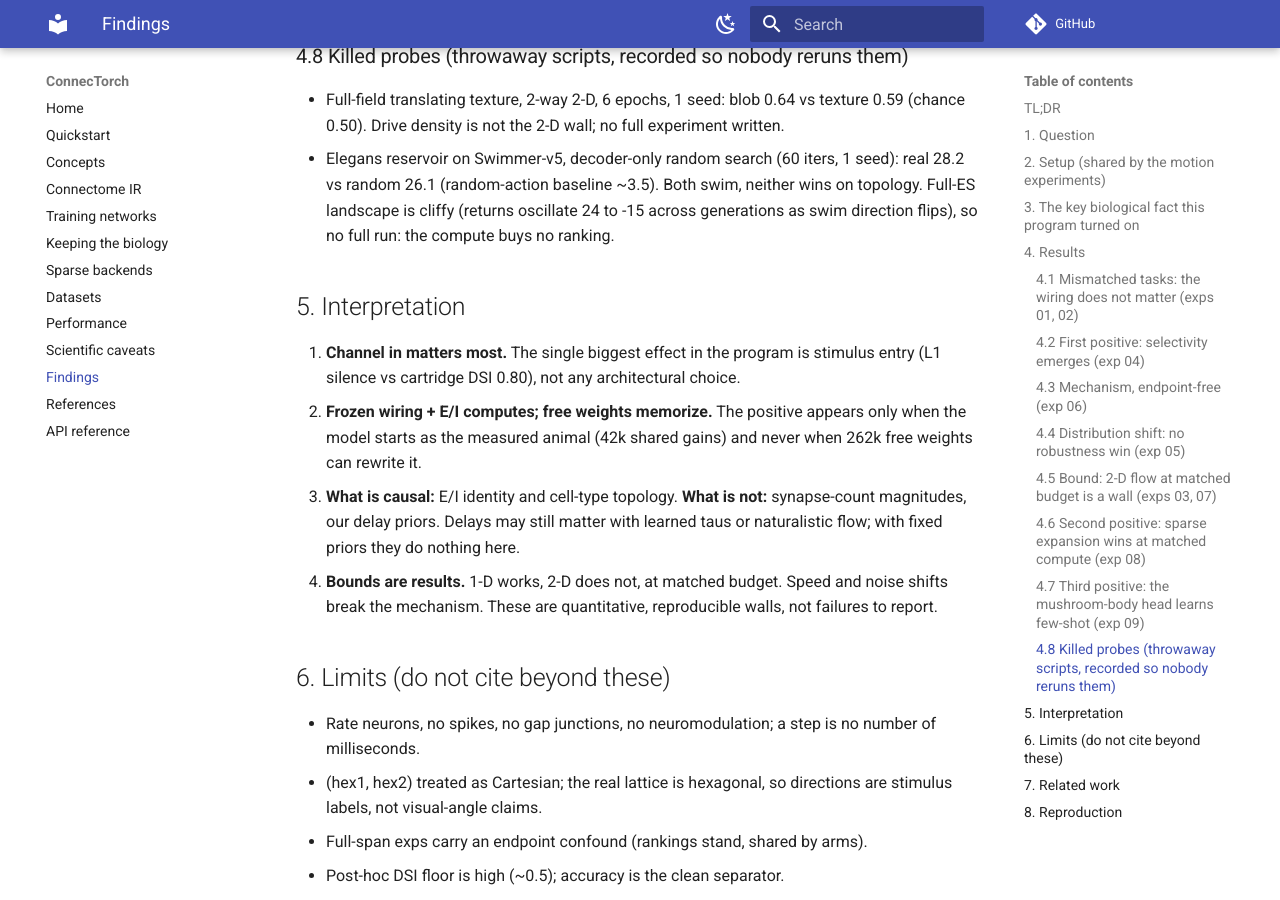
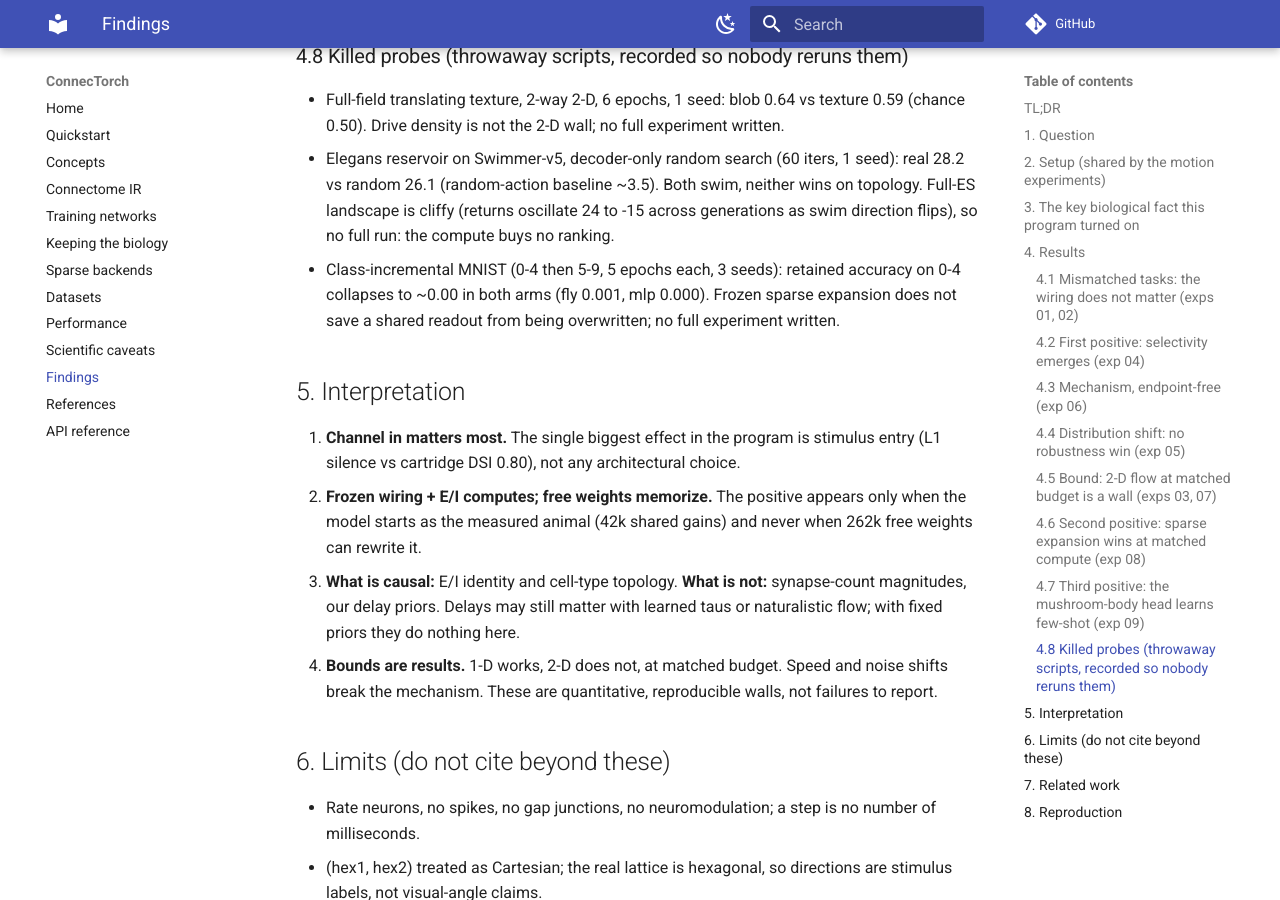
Before and after one commit to us/connectorch, an MkDocs documentation site: the page built from docs/findings.md, in a window 1280 px wide and 900 px high, scrolled down 4333 px. Built offline with MkDocs 1.6.1 and Material for MkDocs 9.7.7, drawn with Linux system fonts in a browser that asks for light colours; comment, search, counter and statistics services are not loaded.

Commit message:
docs(findings): record continual-learning killed probe

```diff
--- a/docs/findings.md
+++ b/docs/findings.md
@@ -164,6 +164,10 @@ few-shot learner first, accuracy winner second.
   swim, neither wins on topology. Full-ES landscape is cliffy (returns
   oscillate 24 to -15 across generations as swim direction flips), so no
   full run: the compute buys no ranking.
+* Class-incremental MNIST (0-4 then 5-9, 5 epochs each, 3 seeds):
+  retained accuracy on 0-4 collapses to ~0.00 in both arms (fly 0.001,
+  mlp 0.000). Frozen sparse expansion does not save a shared readout
+  from being overwritten; no full experiment written.
 
 ## 5. Interpretation
 
```
